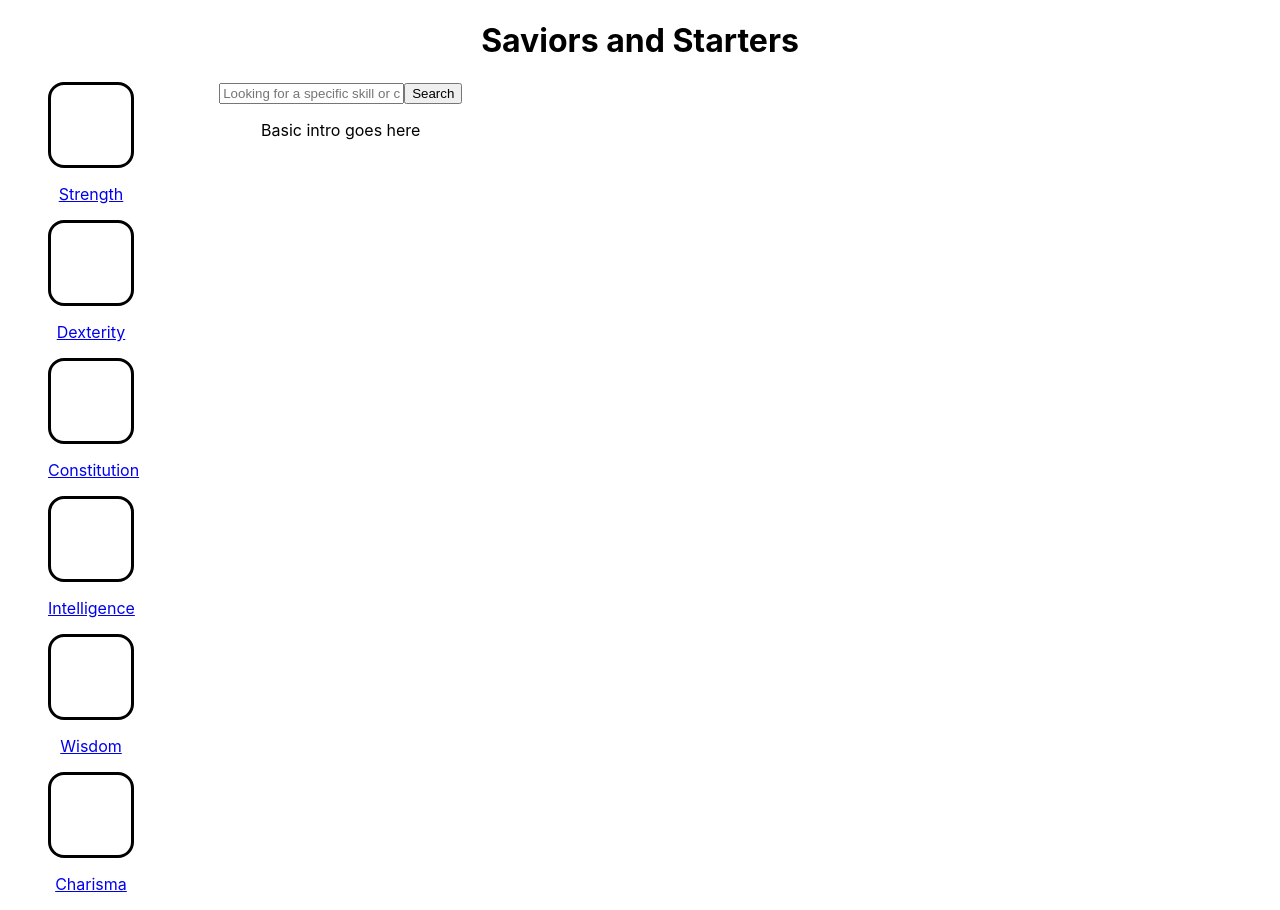
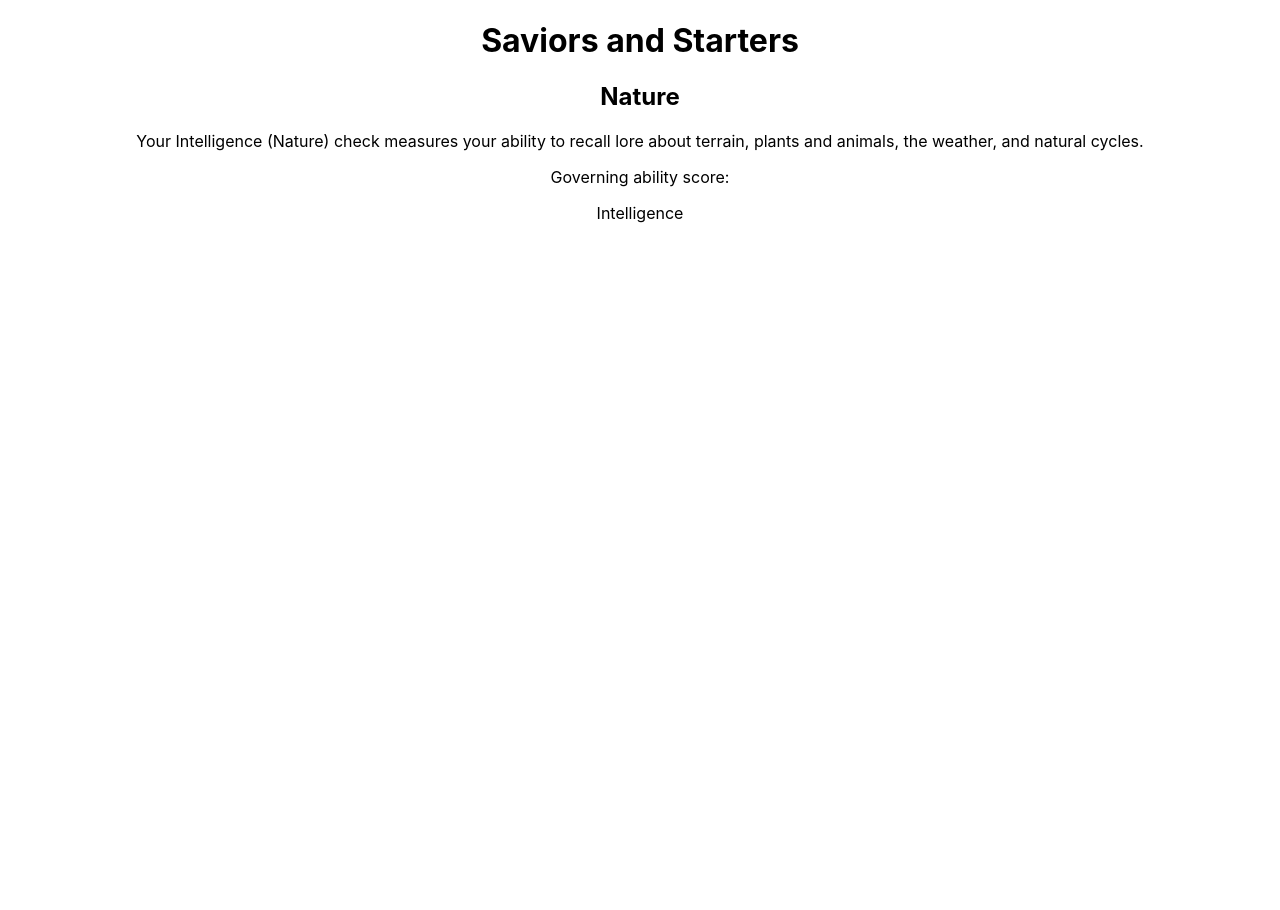
Before and after one commit to Zertroz/Final-Project, a React (Create React App) app: page /skills/1 in a window 1280 px wide. After the commit the page ends 800 px from the top, so only its background shows below. Built offline with nearby package versions, Linux system fonts and the light colour scheme.

Commit message:
Create skillPage component

```diff
--- a/src/App.js
+++ b/src/App.js
@@ -4,7 +4,8 @@ import Homepage from './components/HomePage/Homepage';
 import StatPage from './components/StatPage/StatPage';
 import { useState } from 'react';
 import { useEffect } from 'react';
-import stat from './testdata';
+import {stat, skill} from './testdata';
+import SkillPage from './components/SkillPage/SkillPage';
 
 function App() {
   const testData = ['Strength', 'Dexterity', 'Constitution', 'Intelligence', 'Wisdom', 'Charisma']
@@ -32,6 +33,7 @@ function App() {
       <h1>Saviors and Starters</h1>
       <Switch>
         <Route path='/ability_scores/:stat'>{<StatPage stat={stat}/>}</Route>
+        <Route path='/skills/:skill'>{<SkillPage skill={skill}/>}</Route>
         <Route path='/'>{<Homepage data={testData} search={handleSearch} />}</Route>
       </Switch>
     </main>
--- a/src/components/HomePage/Homepage.js
+++ b/src/components/HomePage/Homepage.js
@@ -5,7 +5,7 @@ import Form from '../Form/Form';
 function Homepage({data, search}) {
   const stats = data.map(stat => {
     return (
-      <Link to={`/abillity_scores/${stat.toLowerCase()}`} key={stat}>
+      <Link to={`/ability_scores/${stat.toLowerCase()}`} key={stat}>
         <div className='stat'>
           <div className='stat-square'></div>
           <p>{stat}</p>
--- a/src/components/SkillPage/SkillPage.js
+++ b/src/components/SkillPage/SkillPage.js
@@ -0,0 +1,17 @@
+import './SkillPage.css';
+
+function SkillPage({skill}) {
+  const {index, name, desc, ability_score, url} = skill
+
+  return (
+    <section className='skill-page'>
+      <h1>{name}</h1>
+      <p>{desc}</p>
+      <p>Governing ability score:</p>
+      <p>Intelligence</p>
+    </section>
+
+  )
+}
+
+export default SkillPage;
--- a/src/components/StatPage/StatPage.js
+++ b/src/components/StatPage/StatPage.js
@@ -1,15 +1,15 @@
+import { Link } from 'react-router-dom';
 import './StatPage.css';
 
 function StatPage({stat}) {
   const {desc, full_name, index, name, skills, url} = stat
-  const skillList = skills.map(skill => <li key={skill.index}>{skill.name}</li>)
-  console.log(skills)
+  const skillList = skills.map(skill => <Link key={skill.index} to={`/skills/${skill.index}`}><li>{skill.name}</li></Link>)
   return (
-    <section>
+    <section className='stat-page'>
       <h2>{full_name}</h2>
       <h6>(Abbreviated as {name})</h6>
       <p>{desc}</p>
-      <p>Governing skills:</p>
+      <p>{full_name} governs these skills:</p>
       {skillList}
     </section>
   )
--- a/src/testdata.js
+++ b/src/testdata.js
@@ -31,4 +31,18 @@ const stat = {
   "url": "/api/ability-scores/cha"
 }
 
-export default stat;
+
+const skill = {
+  "index": "nature",
+  "name": "Nature",
+  "desc": [
+    "Your Intelligence (Nature) check measures your ability to recall lore about terrain, plants and animals, the weather, and natural cycles."
+  ],
+  "ability_score": {
+    "index": "int",
+    "name": "INT",
+    "url": "/api/ability-scores/int"
+  },
+  "url": "/api/skills/nature"
+}
+export { stat, skill };
```
